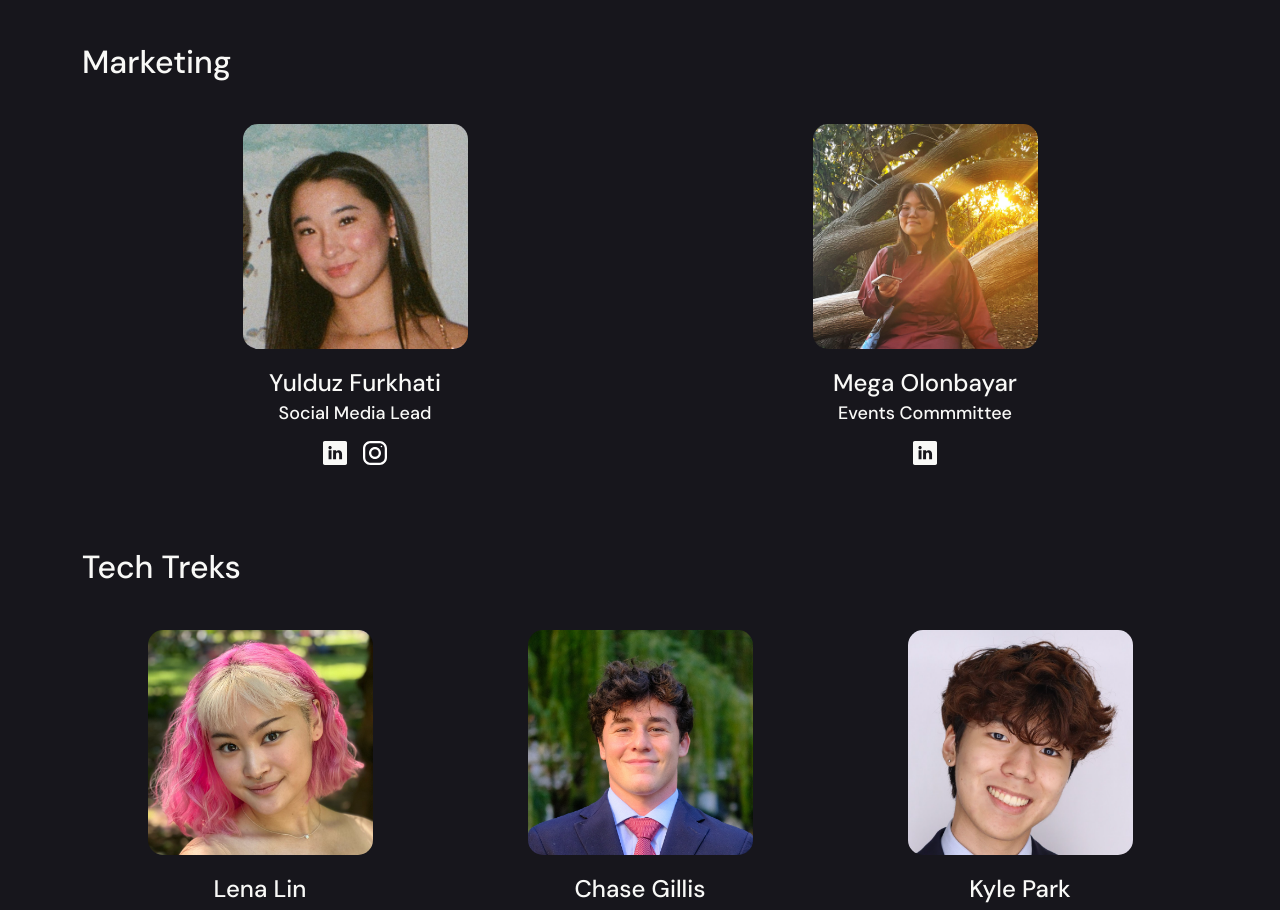
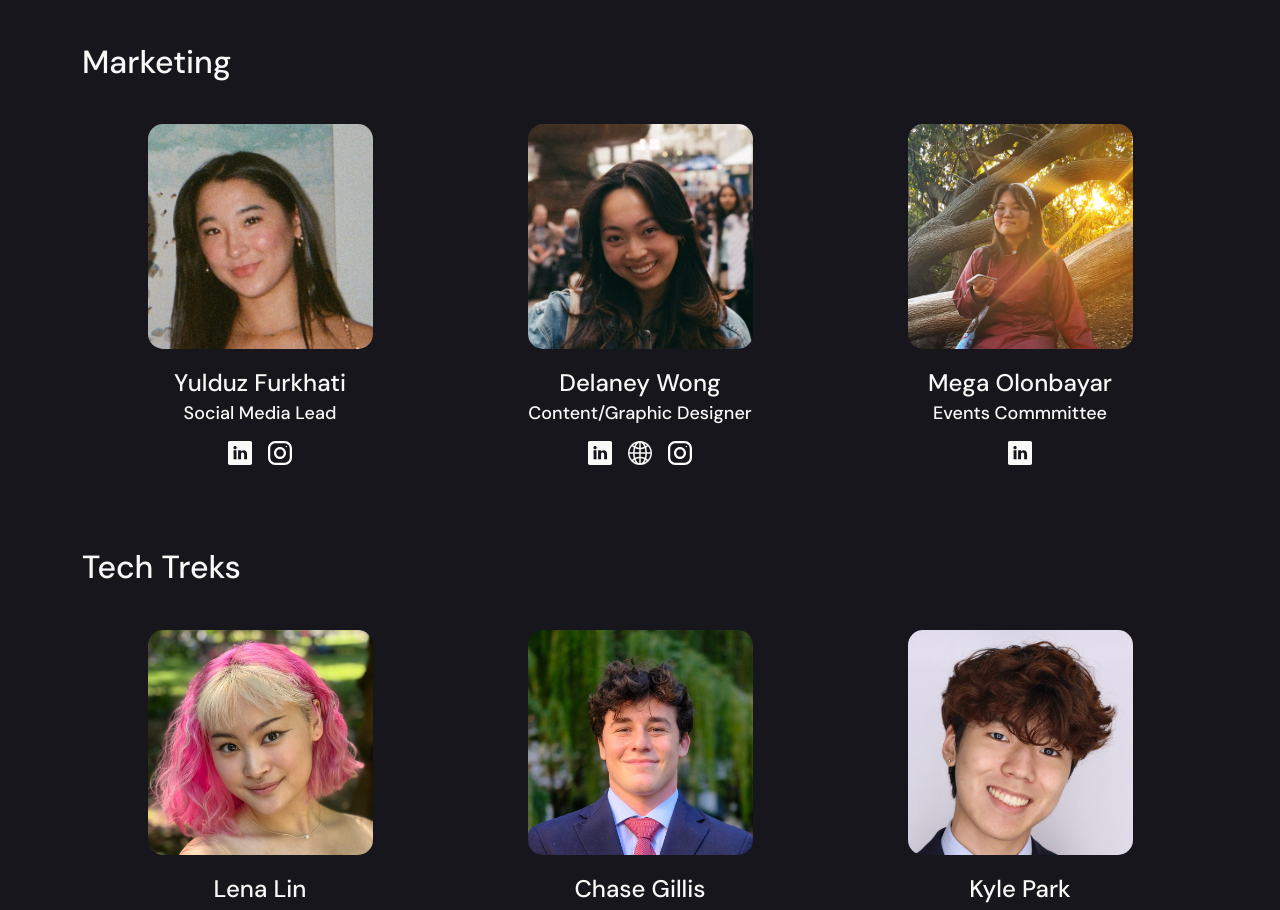
Before and after one commit to TechAtNYU/techatnyu.org, a Next.js app: page /team in a window 1280 px wide. Shown: the part 1160-2070 px from the top of the page. Built offline with nearby package versions, Linux system fonts and the light colour scheme.

Commit message:
fix: update 'join the club' button with discord link

```diff
--- a/pages/index.tsx
+++ b/pages/index.tsx
@@ -17,7 +17,7 @@ export default function Home() {
           <div className="tagline">
             <p>Tech@NYU is a space for artists, makers and hackers to build stuff together, learn new skills, and explore opportunities in tech. </p>
           </div>
-          <OutlineButton title="Join the Club" href="https://stats.sender.net/forms/bD2Zye/view"/>
+          <OutlineButton title="Join the Club" href="https://discord.gg/q3cBnFMpMQ"/>
         </div>
 
         <div id="about" className="container">
--- a/pages/team.tsx
+++ b/pages/team.tsx
@@ -24,7 +24,8 @@ export default function Team() {
             <h2 className="team-heading">Marketing</h2>
                 <Row>
                 <IndivTeamMemberCard imgSrc={"../assets/team-photos/youli.png"} name={"Yulduz Furkhati"} role={"Social Media Lead"} linkedin={"www.linkedin.com/in/yulduz-furkhati"} instagram="https://www.instagram.com/yulduzfurkhatii/"/>
-                    <IndivTeamMemberCard imgSrc={"../assets/team-photos/mega.jpg"} name={"Mega Olonbayar"} role={"Events Commmittee"} linkedin={"https://www.linkedin.com/in/myagmarsuren-olonbayar-08773a22a/"}/>
+                <IndivTeamMemberCard imgSrc={"../assets/team-photos/delaney.png"} name={"Delaney Wong"} role={"Content/Graphic Designer"} linkedin={"https://www.linkedin.com/in/delaney-wong/"} website="https://delaneywong.com/" instagram="https://www.instagram.com/delaneywongg/"/>
+                <IndivTeamMemberCard imgSrc={"../assets/team-photos/mega.jpg"} name={"Mega Olonbayar"} role={"Events Commmittee"} linkedin={"https://www.linkedin.com/in/myagmarsuren-olonbayar-08773a22a/"}/>
                 </Row>
             <h2 className="team-heading">Tech Treks</h2>
                 <Row>
```
Also changed, not shown: public/assets/team-photos/delaney.png (added).
